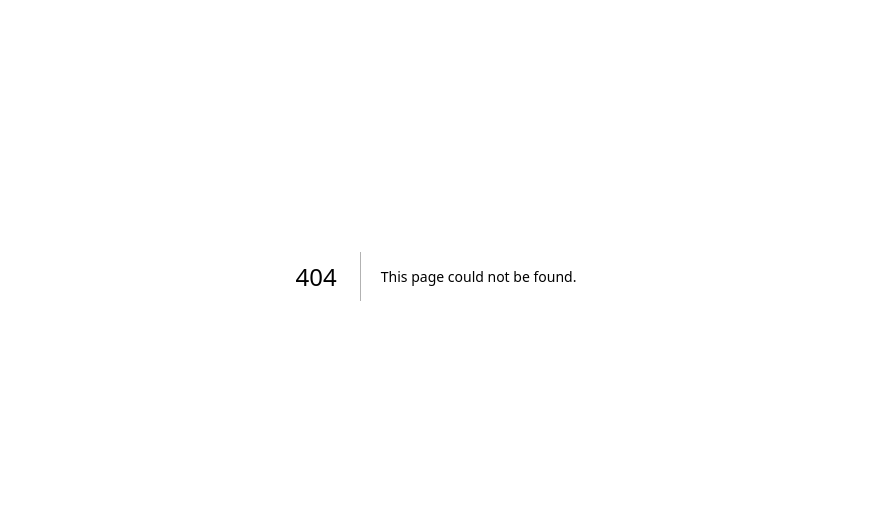
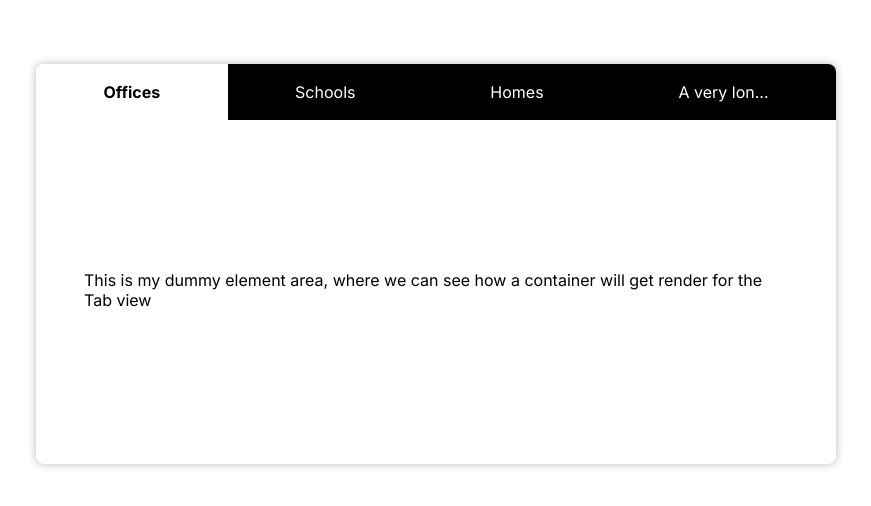
Before and after one commit to rahuljindal1/nextjs14-practice-projects, a Next.js app: page /tab-view in a window 1280 px wide. Before the commit this address had no page. Shown: the part 124-630 px from the top of the page, without its empty margins (204-1075 px from the left). Built offline with nearby package versions, Linux system fonts and the light colour scheme.

Commit message:
feat: Add dynamic tab view

```diff
--- /dev/null
+++ b/components/Tabs/index.tsx
@@ -0,0 +1,84 @@
+"use client";
+
+import { useState } from "react";
+import styles from "./styles.module.css";
+import classNames from "classnames";
+import { StringUtilities } from "../../services";
+
+const stringUtilities = new StringUtilities();
+
+export type TabConfig = {
+  width: string;
+  height: string;
+  tabColor?: string;
+  tabContainerColor?: string;
+  tabTextColor?: string;
+  tabContainerTextColor?: string;
+  tabs: {
+    tabName: string;
+    element: React.ReactNode;
+  }[];
+};
+
+export default function TabBar({ tabConfig }: { tabConfig: TabConfig }) {
+  const [activeTabIndex, setActiveTabIndex] = useState(0);
+
+  const {
+    height,
+    width,
+    tabColor = "black",
+    tabTextColor = "white",
+    tabContainerColor = "white",
+    tabContainerTextColor = "black",
+    tabs
+  } = tabConfig;
+
+  const tabNames: string[] = [];
+  const elements: React.ReactNode[] = [];
+  for (const tab of tabs) {
+    tabNames.push(tab.tabName);
+    elements.push(tab.element);
+  }
+
+  const isActiveTab = (currentIndex: number) => currentIndex === activeTabIndex;
+
+  const RenderTabs = () => (
+    <div className={styles.tabsSection}>
+      {tabNames.map((tabName, index) => (
+        <div
+          key={index}
+          title={tabName}
+          onClick={() => setActiveTabIndex(index)}
+          className={classNames(
+            styles.tabWrapper,
+            isActiveTab(index) ? styles.active : styles.nonActiveTab
+          )}
+          style={
+            isActiveTab(index)
+              ? {
+                  backgroundColor: tabContainerColor,
+                  color: tabContainerTextColor
+                }
+              : {
+                  backgroundColor: tabColor,
+                  color: tabTextColor
+                }
+          }
+        >
+          {stringUtilities.ellipsis(tabName)}
+        </div>
+      ))}
+    </div>
+  );
+
+  const RenderElement = () => (
+    <div className={styles.tabElementSection}>{elements[activeTabIndex]}</div>
+  );
+
+  return (
+    <div className={styles.mainContainer} style={{ width, height }}>
+      <RenderTabs />
+      <RenderElement />
+    </div>
+  );
+}
--- /dev/null
+++ b/components/Tabs/styles.module.css
@@ -0,0 +1,44 @@
+.mainContainer {
+  border-radius: 8px;
+  box-shadow: 0 0 10px rgba(0, 0, 0, 0.279);
+
+  .tabsSection {
+    max-height: 15%;
+    display: flex;
+    justify-content: space-evenly;
+    overflow-x: auto;
+    overflow-y: hidden;
+
+    .tabWrapper {
+      flex-grow: 1;
+      display: flex;
+      align-items: center;
+      justify-content: center;
+      padding: 18px;
+      cursor: pointer;
+
+      &:first-child {
+        border-top-left-radius: 8px;
+      }
+
+      &:last-child {
+        border-top-right-radius: 8px;
+      }
+
+      &.active {
+        font-weight: 700;
+      }
+    }
+
+    .nonActiveTab {
+      &:hover {
+        opacity: 0.5;
+      }
+    }
+  }
+  .tabElementSection {
+    max-height: 85%;
+    overflow: auto;
+    height: 100%;
+  }
+}
--- a/components/index.ts
+++ b/components/index.ts
@@ -1,3 +1,4 @@
 export { default as Card } from "./Card";
 export { default as Button } from "./Button";
 export { default as Input } from "./Input";
+export { default as TabBar } from "./Tabs";
--- /dev/null
+++ b/services/StringUtilities.ts
@@ -0,0 +1,8 @@
+export class StringUtilities {
+  public ellipsis(data: string): string {
+    if (data.length > 10) {
+      return `${data.slice(0, 10)}...`;
+    }
+    return data;
+  }
+}
--- /dev/null
+++ b/services/index.ts
@@ -0,0 +1 @@
+export * from "./StringUtilities";
--- a/src/app/page.tsx
+++ b/src/app/page.tsx
@@ -10,7 +10,8 @@ const projects = [
   { id: 6, title: "Rock Paper Scissors Game", link: "/rock-paper-scissors" },
   { id: 7, title: "Stopwatch", link: "/stopwatch" },
   { id: 8, title: "Video Tailer", link: "/video-trailer" },
-  { id: 9, title: "Temperature Converter", link: "/temperature-converter" }
+  { id: 9, title: "Temperature Converter", link: "/temperature-converter" },
+  { id: 9, title: "Tab View", link: "/tab-view" }
 ];
 
 export default function Home() {
--- /dev/null
+++ b/src/app/tab-view/layout.tsx
@@ -0,0 +1,10 @@
+import { Metadata } from "next";
+
+export const metadata: Metadata = {
+  title: "Tab View",
+  description: "Smooth and easy to implement tab view"
+};
+
+export default function Layout({ children }: { children: React.ReactElement }) {
+  return <>{children}</>;
+}
--- /dev/null
+++ b/src/app/tab-view/page.tsx
@@ -0,0 +1,33 @@
+import { TabBar } from "../../../components";
+import { TabConfig } from "../../../components/Tabs";
+import styles from "./styles.module.css";
+
+export default function TabView() {
+  const Element = () => (
+    <div className={styles.elementContainer}>
+      This is my dummy element area, where we can see how a container will get
+      render for the Tab view
+    </div>
+  );
+
+  const tabConfig: TabConfig = {
+    height: "400px",
+    width: "800px",
+    tabs: [
+      { tabName: "Offices", element: <Element /> },
+      { tabName: "Schools", element: <Element /> },
+      { tabName: "Homes", element: <Element /> },
+      {
+        tabName:
+          "A very long tab name for me which i am noticing and it is getting bigger and bigger",
+        element: <Element />
+      }
+    ]
+  };
+
+  return (
+    <div className={styles.mainContainer}>
+      <TabBar tabConfig={tabConfig} />
+    </div>
+  );
+}
--- /dev/null
+++ b/src/app/tab-view/styles.module.css
@@ -0,0 +1,18 @@
+.mainContainer {
+  height: 95vh;
+  display: flex;
+  justify-content: center;
+  align-items: center;
+}
+
+.elementContainer {
+  display: flex;
+  flex-direction: column;
+  justify-content: center;
+  align-items: center;
+  height: 100%;
+  width: 100%;
+  padding: 48px;
+  overflow: hidden;
+  box-sizing: border-box;
+}
```
Also changed, not shown: 1 other file (tests, documents, lock files or other folders).
